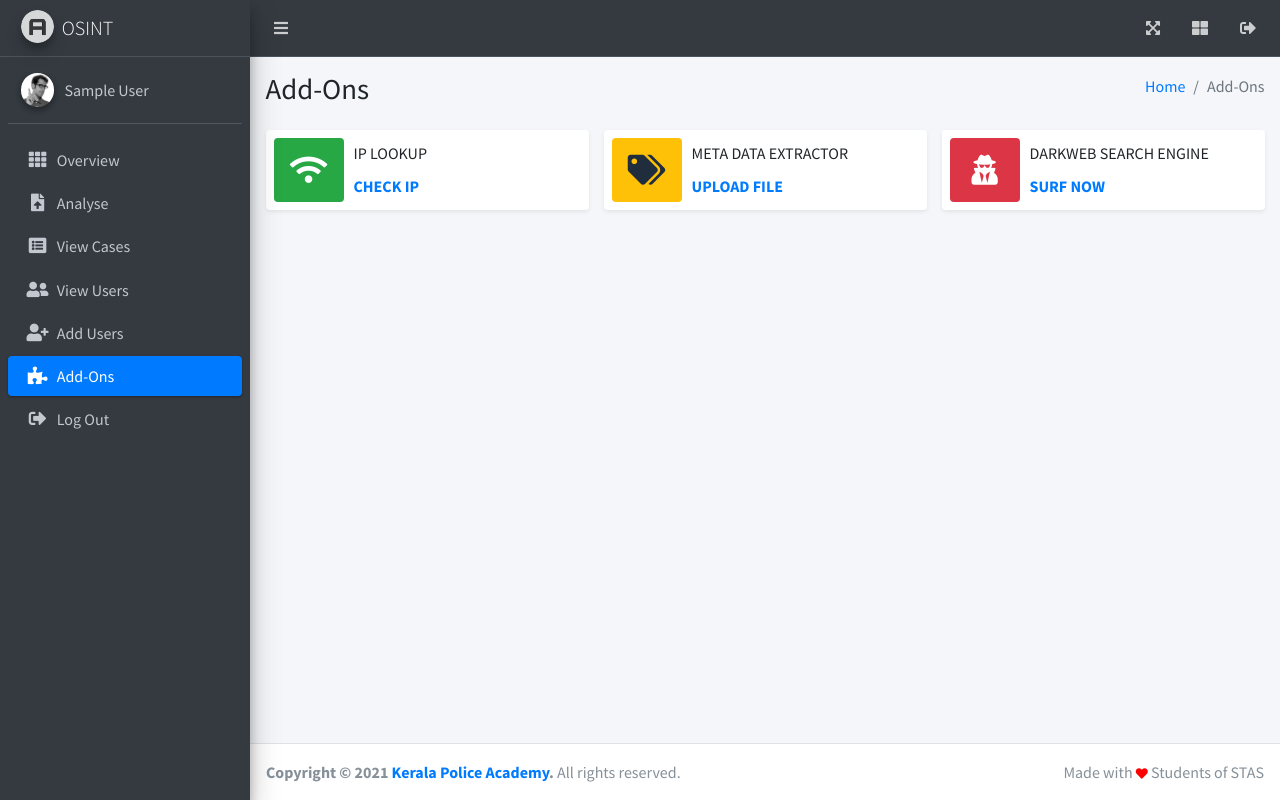
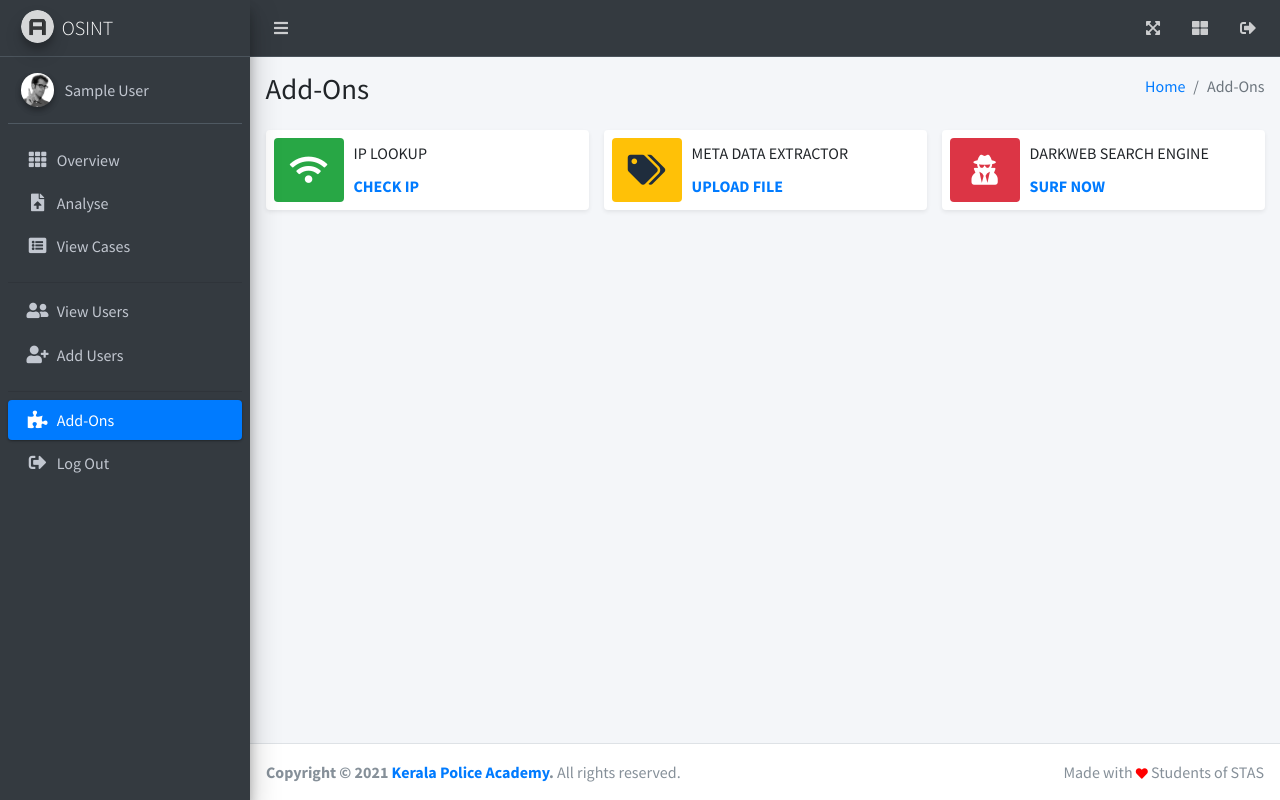
Before and after one commit to adarshvs/osint-kepa, a Django app: page /osint/addons in a window 1280 px wide. Run offline with Django 3.2, Linux system fonts and the light colour scheme; the visitor is signed in with stand-in values (Sample User, id 1); some libraries are stand-ins or nearby versions.

Commit message:
added horizontal ruling in left sidebar

```diff
--- a/osint/template/theme/base.html
+++ b/osint/template/theme/base.html
@@ -112,7 +112,7 @@ scratch. This page gets rid of all links and provides the needed markup only.
                 View Cases
 
               </p>
-            </a>
+            </a><hr class="mb-2">
           </li>
           {% if  user.is_superuser == True %}
           <li class="nav-item">
@@ -131,7 +131,7 @@ scratch. This page gets rid of all links and provides the needed markup only.
                 Add Users
 
               </p>
-            </a>
+            </a><hr class="mb-2">
           </li>
           {% endif %}
           <li class="nav-item">
```
